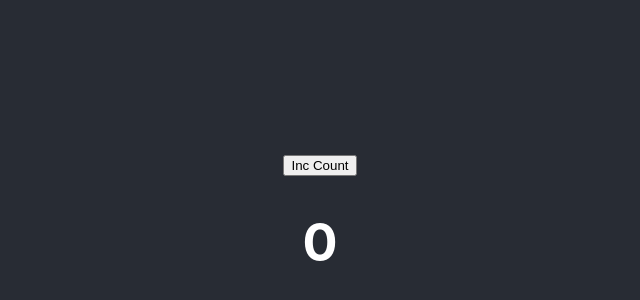
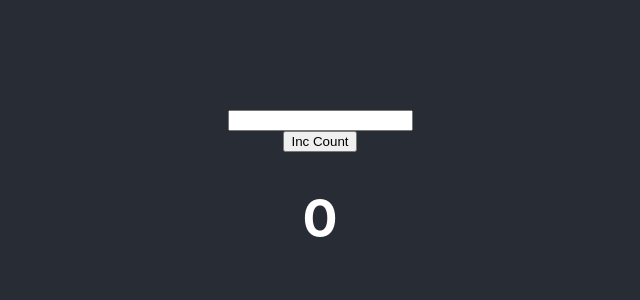
Before and after one commit to himanshuJ01/React-MasterClass, a React (Create React App) app: page / in a window 1280 px wide. Shown: the part 168-468 px from the top of the page, without its empty margins (320-960 px from the left). Built offline with nearby package versions, Linux system fonts and the light colour scheme.

Commit message:
Class based component state-(2)

```diff
--- a/src/App.js
+++ b/src/App.js
@@ -7,23 +7,32 @@ class App extends React.Component{
   constructor(props){
      super(props);
      this.state = {
-       count :0
+       count :0,
+       text : ''
      }
      this.IncCount = this.IncCount.bind(this);
+     this.handleChange = this.handleChange.bind(this);
   }
   IncCount(){
     this.setState({ count : this.state.count + 1});
   }
 
+  handleChange(e){
+    const value = e.target.value;
+    this.setState({
+      text: value
+    });
+  }
+
 
   render(){
 
-
     return(
        <div className="App">
-      <header className="App-header" onClick={this.IncCount}>
+      <header className="App-header">
+      <input  onChange={this.handleChange} type="text" value={this.state.text} />
       <button onClick = {this.IncCount}> Inc Count </button>
-      <Child value = {this.state.count} />
+      <Child text={this.state.text} value = {this.state.count} />
 
       </header>
     </div>
--- a/src/Child.js
+++ b/src/Child.js
@@ -10,8 +10,10 @@ class Child extends React.Component {
     render(){
 
         return(
-
+           <>
            <h1>{this.props.value} </h1>
+           <h1>{this.props.text} </h1>
+           </>
         )
 
     }
--- a/src/index.js
+++ b/src/index.js
@@ -5,9 +5,6 @@ import App from './App';
 import reportWebVitals from './reportWebVitals';
 
 
-const names = [
-  "himanshu"," janbandhu"
-]
 
 ReactDOM.render(
   <React.StrictMode>
```
